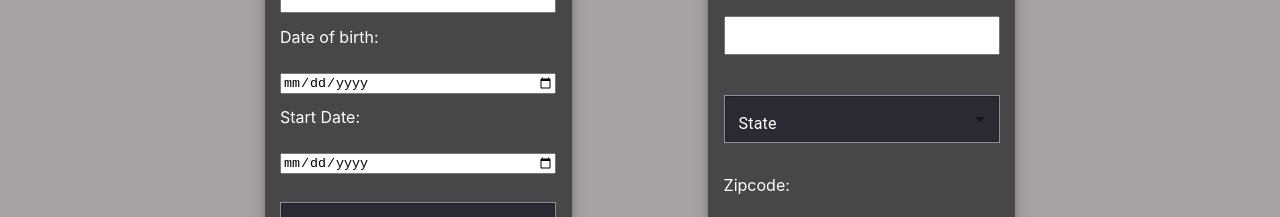
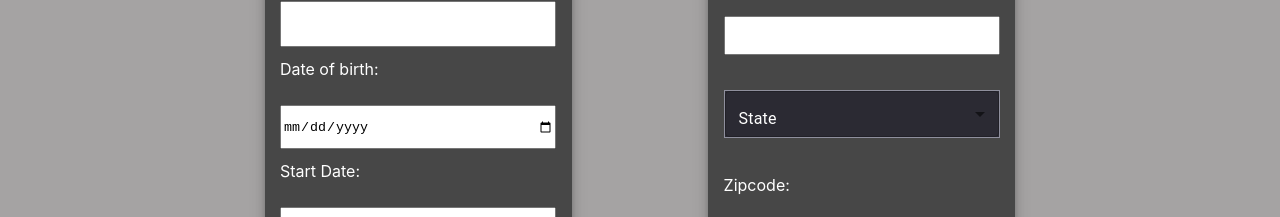
Before and after one commit to JorisMLN/JorisMonleon_14_30122022, a React (Vite) app in the folder HRnet/: page / in a window 1280 px wide. Shown: the part 373-590 px from the top of the page. Built offline with nearby package versions, Linux system fonts and the light colour scheme.

Commit message:
Maj spaces in form of creation

```diff
--- a/HRnet/src/features/creation/Creation.tsx
+++ b/HRnet/src/features/creation/Creation.tsx
@@ -145,7 +145,7 @@ const Creation : React.FC = () => {
           </div>
 
           <div className='blocInput'>
-            <Box sx={{height: 46 , backgroundColor: '#2b2a33', border: '1px solid #8f8f9d'}}>
+            <Box className='state' sx={{height: 46 , backgroundColor: '#2b2a33', border: '1px solid #8f8f9d'}}>
               <FormControl fullWidth>
                 <InputLabel sx={{ color: 'white'}} id="demo-simple-select-label">State</InputLabel>
                 <Select
--- a/HRnet/src/features/creation/creation.scss
+++ b/HRnet/src/features/creation/creation.scss
@@ -48,9 +48,7 @@
       }
 
       .blocInput{
-        height: 15%;
         width: 90%;
-
         display: flex;
         flex-direction: column;
         justify-content: space-around;
@@ -87,10 +85,8 @@
       .blocInput{
         height: 20%;
         width: 90%;
-
         display: flex;
         flex-direction: column;
-        justify-content: space-around;
 
         label{
           color: white;
@@ -98,8 +94,11 @@
 
         input{
           margin-bottom: 10px;
-          // width: 300px;
           height: 40px;
+        }
+
+        .state{
+          margin-top: 20px;
         }
       }
     }
```
